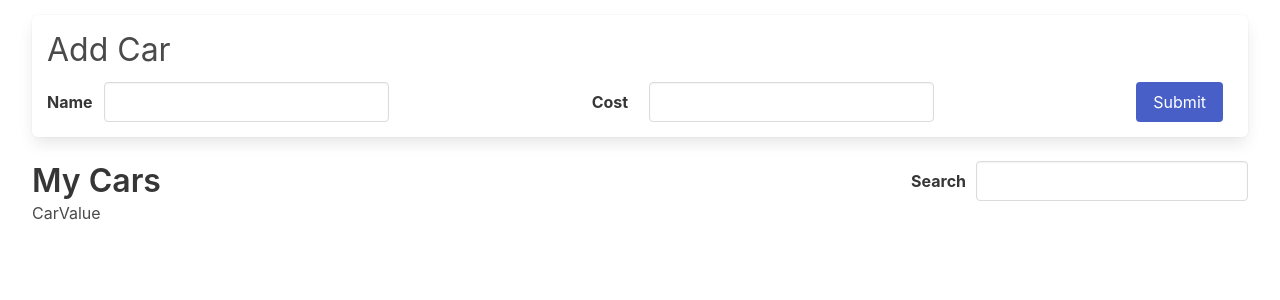
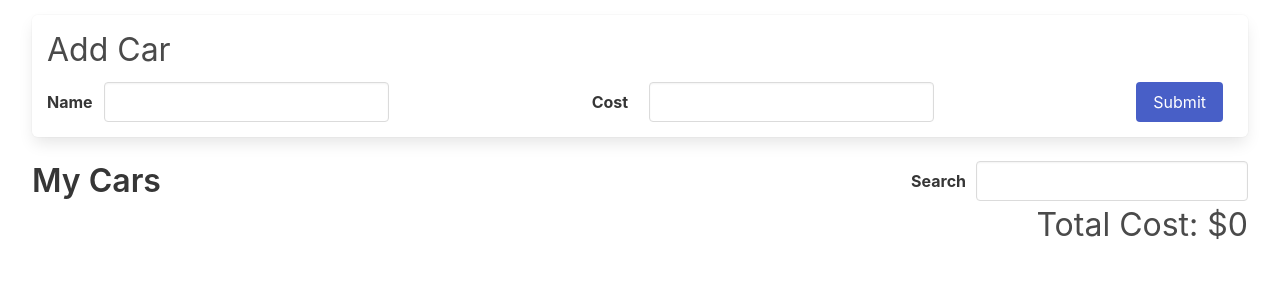
Before and after one commit to FlutterSoft/Udemy---Master-React-Course, a React (Create React App) app in the folder cars-redux/: page / in a window 1280 px wide. Shown: the top 300 px of the page. Built offline with nearby package versions, Linux system fonts and the light colour scheme.

Commit message:
Cost updates with filtering

```diff
--- a/cars-redux/src/components/CarValue.js
+++ b/cars-redux/src/components/CarValue.js
@@ -1,5 +1,15 @@
-export default function CarValue(){
+import { useSelector } from 'react-redux'
+
+export default function CarValue({}){
+    const totalCost = useSelector(({ cars: { data, searchTerm }}) => {
+        return data
+            .filter((car) =>
+                car.name.toLowerCase().includes(searchTerm.toLowerCase())
+            ).reduce((acc, cur) => acc + cur.cost, 0)
+    })
     return (
-        <div>CarValue</div>
+        <div className="car-value">
+            Total Cost: ${totalCost}
+        </div>
     )
 }
```
Also changed, not shown: 1 other file (tests, documents, lock files or other folders).
